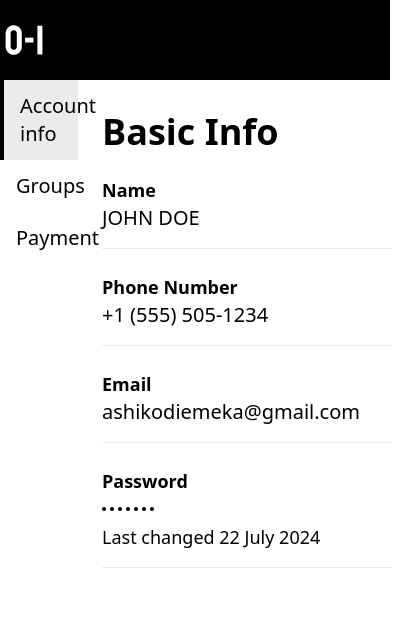
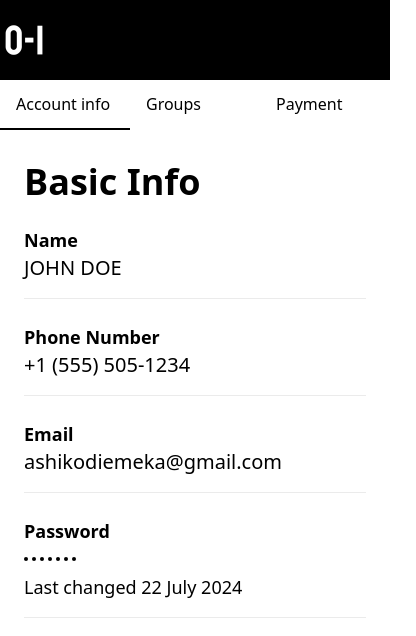
Before and after one commit to outinsure/oi-ng, an Angular app: page /account in a window 390 px wide. Shown: the top 636 px of the page, 416 px wide, since content can reach past the window. Built offline with nearby package versions, Linux system fonts and the light colour scheme.

Commit message:
account nav responsiveness

```diff
--- a/src/app/account/account.component.html
+++ b/src/app/account/account.component.html
@@ -5,26 +5,48 @@
     </div>
   </div>
   <div class="">
-        <div class="flex max-w-[1280px] mx-auto">
-            <div class="w-1/5">
-                <ul>
-                    <li class="bg-black">
-                        <a routerLink="/account" routerLinkActive="active" [routerLinkActiveOptions]="{ exact: !isChildUrl }" class="group">
-                            <div class="py-3 px-4 text-xl bg-white group-[.active]:bg-[#EBEBEB] group-[.active]:ml-1">
+    <div class="md:flex max-w-[1280px] mx-auto">
+      <div class="md:w-1/5">
+        <ul class="flex md:block">
+          <li class="md:bg-black flex-1">
+            <a
+              routerLink="/account"
+              routerLinkActive="active"
+              [routerLinkActiveOptions]="{ exact: !isChildUrl }"
+              class="group"
+            >
+              <div
+                class="py-3 px-4 text-base md:text-xl bg-white md:group-[.active]:bg-[#EBEBEB] md:group-[.active]:ml-1
+                group-[.active]:border-b-2 group-[.active]:border-b-black md:group-[.active]:border-0"
+              >
                 Account info
               </div>
             </a>
           </li>
-                    <li class="bg-black">
-                        <a routerLink="/account/groups" routerLinkActive="active" class="group">
-                            <div class="py-3 px-4 text-xl bg-white group-[.active]:bg-[#EBEBEB] group-[.active]:ml-1">
+          <li class="md:bg-black flex-1">
+            <a
+              routerLink="/account/groups"
+              routerLinkActive="active"
+              class="group"
+            >
+              <div
+                class="py-3 px-4 text-base md:text-xl bg-white md:group-[.active]:bg-[#EBEBEB] md:group-[.active]:ml-1
+                group-[.active]:border-b-2 group-[.active]:border-b-black md:group-[.active]:border-0"
+              >
                 Groups
               </div>
             </a>
           </li>
-                    <li class="bg-black">
-                        <a routerLink="/account/subscription" routerLinkActive="active" class="group">
-                            <div class="py-3 px-4 text-xl bg-white group-[.active]:bg-[#EBEBEB] group-[.active]:ml-1">
+          <li class="md:bg-black flex-1">
+            <a
+              routerLink="/account/subscription"
+              routerLinkActive="active"
+              class="group"
+            >
+              <div
+                class="py-3 px-4 text-base md:text-xl bg-white md:group-[.active]:bg-[#EBEBEB] md:group-[.active]:ml-1
+                group-[.active]:border-b-2 group-[.active]:border-b-black md:group-[.active]:border-0"
+              >
                 Payment
               </div>
             </a>
```
Also changed, not shown: 1 other file (tests, documents, lock files or other folders). Lines whose indentation alone changed are shown as unchanged.
